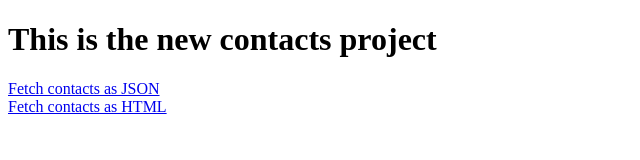
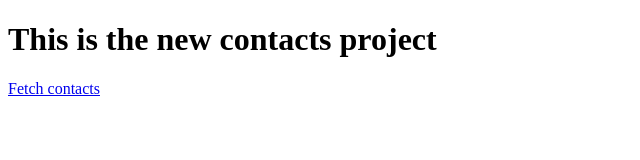
Before and after one commit to jepetersohn/ghs-jquery-ajax-challenge, a plain HTML site: page index.html in a window 1280 px wide. Shown: the whole page, without its empty margins (0-640 px from the left). Drawn offline with nearby package versions, Linux system fonts and the light colour scheme; files whose address does not match are found by name.

Commit message:
Change `index.html` to use one link and modify its id

```diff
--- a/index.html
+++ b/index.html
@@ -10,11 +10,8 @@
 <body>
 
   <h1>This is the new contacts project</h1>
-  <a id="contacts_json_link" href="https://gdi-dbc-sd.herokuapp.com/contacts/json">
-    Fetch contacts as JSON
-  </a><br/>
-  <a id="contacts_html_link" href="https://gdi-dbc-sd.herokuapp.com/contacts">
-    Fetch contacts as HTML
+  <a id="contacts_link" href="https://gdi-dbc-sd.herokuapp.com/contacts">
+    Fetch contacts
   </a>
 
 </body>
```
